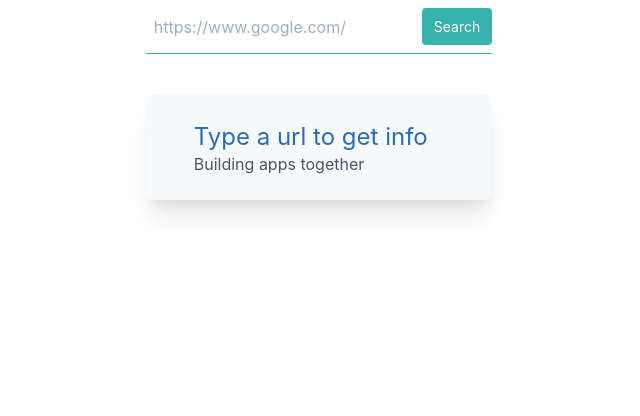
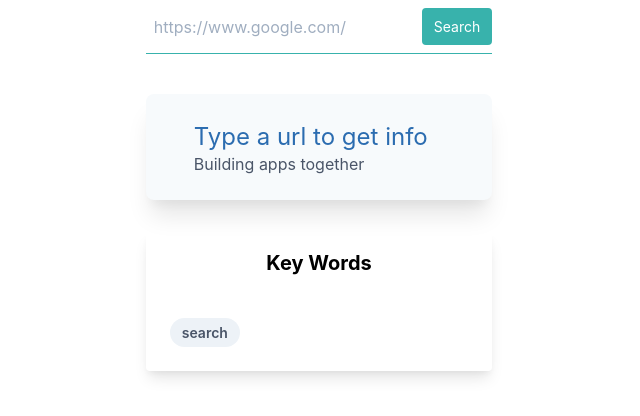
Before and after one commit to StTronn/web_cat, a React (Create React App) app: page / in a window 1280 px wide. Shown: the top 416 px of the page, without its empty margins (321-961 px from the left). Built offline with nearby package versions, Linux system fonts and the light colour scheme.

Commit message:
added KeyWords

```diff
--- a/src/App.js
+++ b/src/App.js
@@ -2,6 +2,7 @@ import React from "react";
 import "./App.css";
 import DisplayWebsiteInfo from "./components/DisplayWebsiteInfo";
 import InputUrl from "./components/InputUrl";
+import KeyWordsCard from "./components/KeyWordsCard";
 
 class App extends React.Component {
   constructor(props) {
@@ -25,6 +26,9 @@ class App extends React.Component {
       <>
         <InputUrl />
         <DisplayWebsiteInfo prompt={prompt} />
+        <div>
+          <KeyWordsCard />
+        </div>
       </>
     );
   }
--- a/src/components/DisplayWebsiteInfo.js
+++ b/src/components/DisplayWebsiteInfo.js
@@ -2,7 +2,7 @@ import React from "react";
 
 export default function ({ prompt }) {
   return (
-    <div className="max-w-md mx-auto flex p-6 bg-gray-100 mt-10 rounded-lg shadow-xl">
+    <div className="max-w-md mx-auto flex p-6 bg-gray-100 mt-10 rounded-lg mb-8 shadow-xl">
       <div className="ml-6 pt-1">
         <h1 className="text-2xl text-blue-700 leading-tight">{prompt}</h1>
         <p className="text-base text-gray-700 leading-normal">
--- a/src/components/InputUrl.js
+++ b/src/components/InputUrl.js
@@ -3,7 +3,7 @@ import React from "react";
 export default function () {
   return (
     <div>
-      <form className="w-full max-w-sm">
+      <form className="">
         <div className="flex items-center border-b border-b-2 border-teal-500 py-2">
           <input
             className="appearance-none bg-transparent border-none w-full text-gray-700 mr-3 py-1 px-2 leading-tight focus:outline-none"
--- a/src/components/KeyWord.js
+++ b/src/components/KeyWord.js
@@ -0,0 +1,9 @@
+import React from "react";
+
+export default function ({ word }) {
+  return (
+    <span className="inline-block bg-gray-200 rounded-full px-3 py-1 text-sm font-semibold text-gray-700 mr-2 mb-2">
+      {word}
+    </span>
+  );
+}
--- a/src/components/KeyWordsCard.js
+++ b/src/components/KeyWordsCard.js
@@ -0,0 +1,15 @@
+import React from "react";
+import KeyWord from "./KeyWord";
+
+export default function () {
+  return (
+    <div className="inline-block min-w-full max-w-sm rounded overflow-hidden shadow-lg ">
+      <div className="px-6 py-4">
+        <div className="font-bold text-xl mb-2 text-center">Key Words</div>
+      </div>
+      <div className="px-6 py-4">
+        <KeyWord word="search" />
+      </div>
+    </div>
+  );
+}
```
